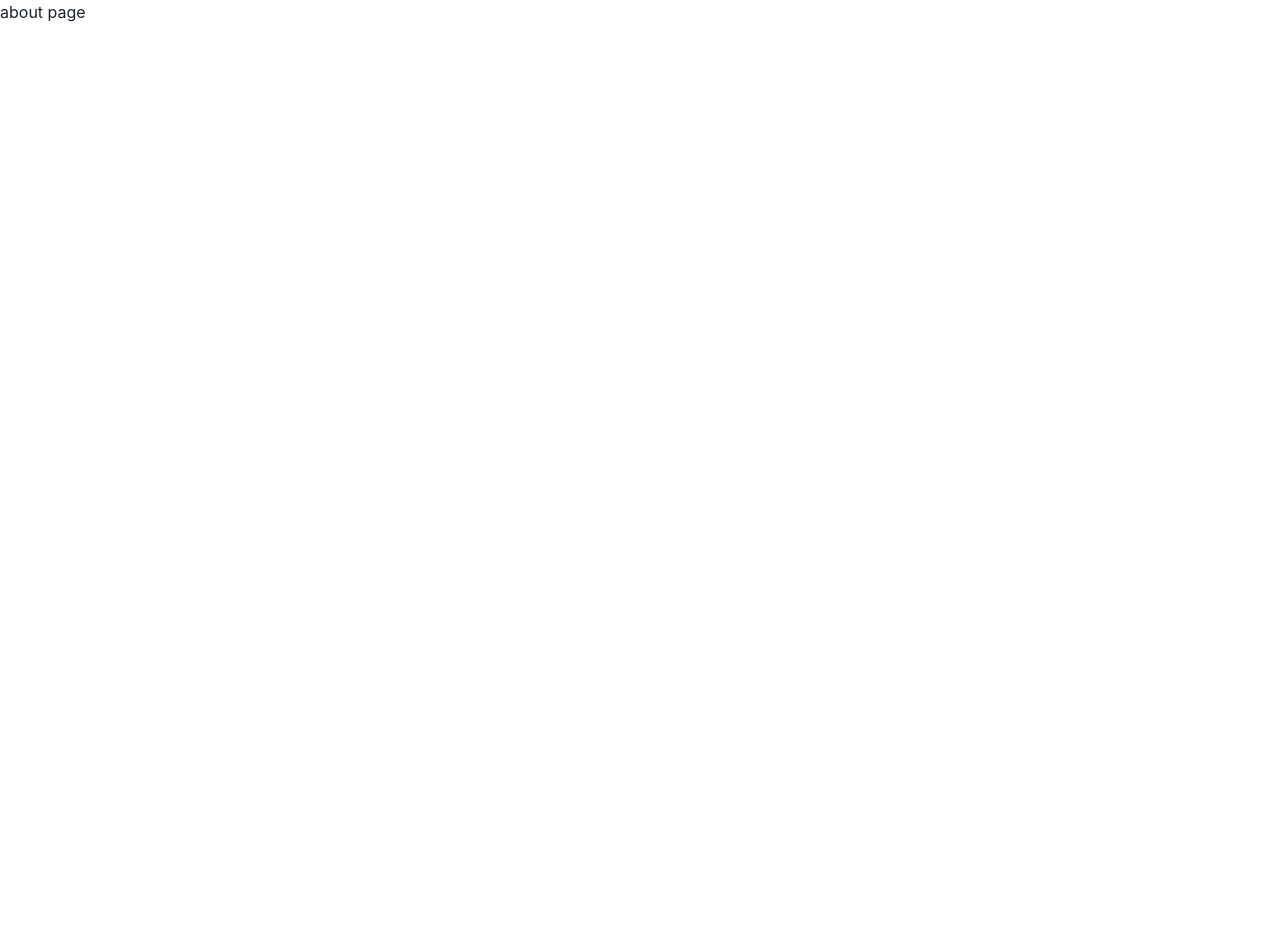
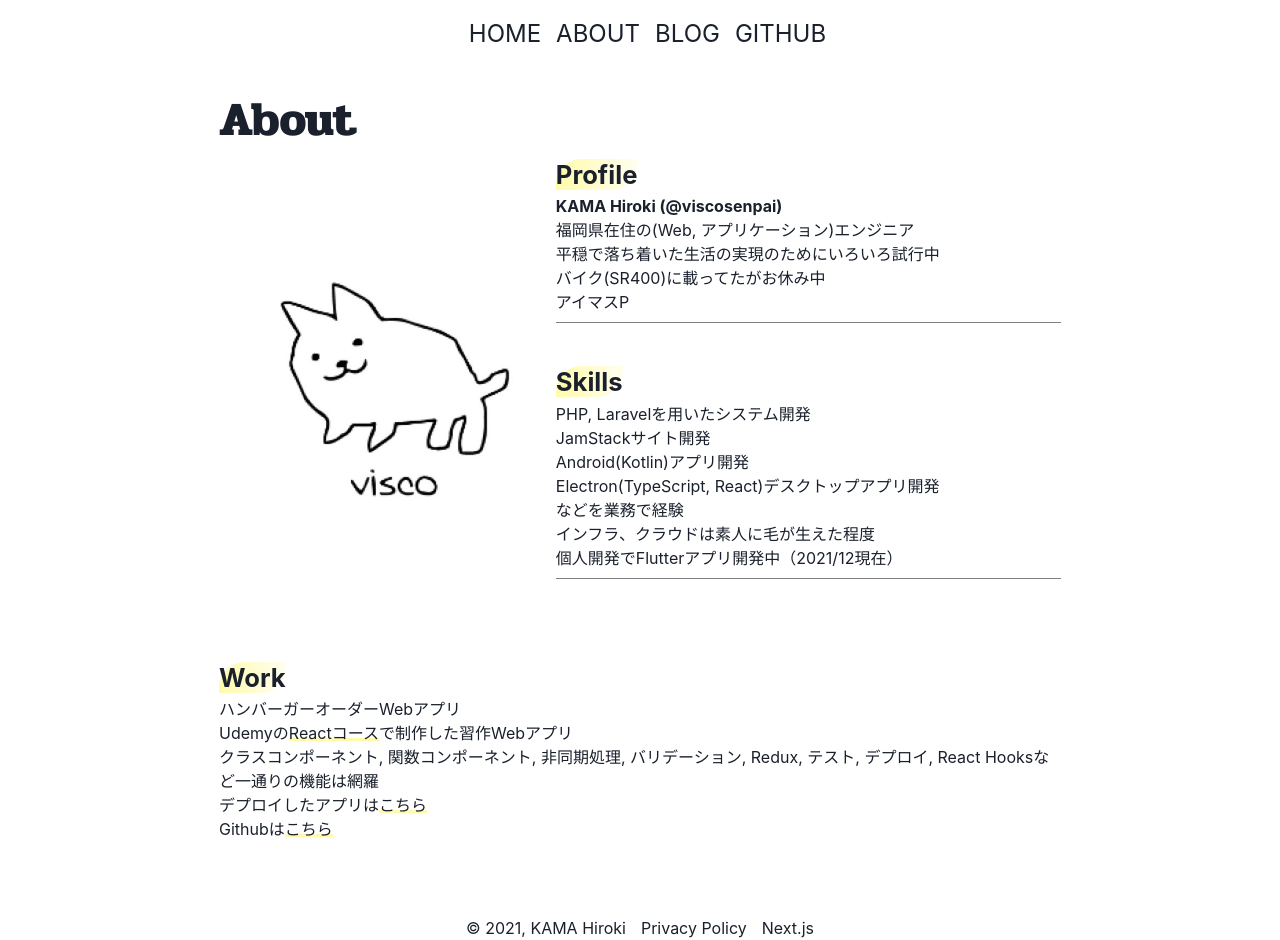
Before and after one commit to viscosenpai/viscosenpai.github.io, a Next.js app: page /about in a window 1280 px wide. Before the commit the page ends 800 px from the top, so only its background shows below. Built offline with nearby package versions, Linux system fonts and the light colour scheme.

Commit message:
[add] aboutページ再現

```diff
--- a/src/components/header.tsx
+++ b/src/components/header.tsx
@@ -19,7 +19,7 @@ const Header = () => {
       alignItems="center"
       justify="center"
       padding="1rem"
-      fontSize="1.2rem"
+      fontSize="1.5rem"
     >
       <Box maxW="890px">
         <NavLink href="/">HOME</NavLink>
--- /dev/null
+++ b/src/components/markerHeader.tsx
@@ -0,0 +1,19 @@
+import { chakra, useColorModeValue } from '@chakra-ui/react';
+import { Props } from 'framer-motion/types/types';
+import { FC } from 'react';
+
+const MarkerHeader: FC<Props> = (props) => (
+  <chakra.h3
+    display="inline"
+    borderRadius="1em 0 1em 0"
+    bgGradient={useColorModeValue(
+      'linear(to-r, #fffa96cc, #fffa9626)',
+      'linear(to-r, #f92672cc, #fffa9626)'
+    )}
+    fontSize="1.6rem"
+    fontWeight="bold"
+    {...props}
+  />
+);
+
+export default MarkerHeader;
--- /dev/null
+++ b/src/components/markerLink.tsx
@@ -0,0 +1,18 @@
+import { Link, LinkProps, useColorModeValue } from '@chakra-ui/react';
+
+const MarkerLink = (props: LinkProps) => (
+  <Link
+    position="relative"
+    textDecoration="none"
+    bgGradient={useColorModeValue(
+      'linear(to-r, #fffa96cc, #fffa96cc)',
+      'linear(to-r, #f92672cc, #f92672cc)'
+    )}
+    backgroundRepeat="no-repeat"
+    backgroundSize="100% 0.2em"
+    backgroundPosition="0 88%"
+    {...props}
+  />
+);
+
+export default MarkerLink;
--- /dev/null
+++ b/src/components/pageHeader.tsx
@@ -0,0 +1,14 @@
+import { FC } from 'react';
+import { chakra } from '@chakra-ui/system';
+import { Props } from 'framer-motion/types/types';
+
+const PageHeader: FC<Props> = (props) => (
+  <chakra.h2
+    fontFamily="Pridi"
+    fontSize="3rem"
+    fontWeight="extrabold"
+    {...props}
+  />
+);
+
+export default PageHeader;
--- /dev/null
+++ b/src/components/seo.tsx
@@ -0,0 +1,21 @@
+import React from 'react';
+import Head from 'next/head';
+
+const SEO = ({
+  title = 'KAMA Hiroki: Portfolio',
+  description = `I'm (Web, Flutter) Application Developer.`,
+}) => (
+  <Head>
+    <title>{title}</title>
+    <meta name="description" content={description} />
+    <meta property="og:title" content={title} />
+    <meta property="og:description" content={description} />
+    <meta property="og:type" content="website" />
+    <meta property="twitter:card" content="summary" />
+    <meta property="twitter:creator" content="@viscosenpai" />
+    <meta property="twitter:title" content={title} />
+    <meta property="twitter:description" content={description} />
+  </Head>
+);
+
+export default SEO;
--- a/src/pages/_document.tsx
+++ b/src/pages/_document.tsx
@@ -8,7 +8,7 @@ export default class MyDocument extends NextDocument {
       <Html lang="ja">
         <Head>
           <link
-            href="https://fonts.googleapis.com/css2?family=Pridi&display=swap"
+            href="https://fonts.googleapis.com/css2?family=Pridi:wght@400;700&display=swap"
             rel="stylesheet"
           />
         </Head>
--- a/src/pages/about.tsx
+++ b/src/pages/about.tsx
@@ -1,7 +1,105 @@
 import React from 'react';
+import { Box, Flex } from '@chakra-ui/layout';
+import { chakra } from '@chakra-ui/system';
+import { Image } from '@chakra-ui/image';
+import SEO from 'src/components/seo';
+import Layout from 'src/components/layout';
+import PageHeader from 'src/components/pageHeader';
+import MarkerHeader from 'src/components/markerHeader';
+import MarkerLink from 'src/components/markerLink';
 
 const About = () => {
-  return <div>about page</div>;
+  return (
+    <>
+      <SEO
+        title="About page | KAMA Hiroki: Portfolio"
+        description="Work, background, specialty."
+      />
+      <Layout>
+        <Box mx="auto" my="0" maxW="890px" px="1.5rem" py="1rem">
+          <PageHeader>About</PageHeader>
+          <Flex mb="40px" justify="center" width="100%">
+            <Box as="span" mt="6%" width="40%" textAlign="center">
+              <Image src="images/profile_image.jpeg" alt="@viscosenpai" />
+            </Box>
+            <Box width="60%">
+              <MarkerHeader>Profile</MarkerHeader>
+              <chakra.p mb="2.5rem" pb="2" borderBottom="1px solid gray">
+                <strong>KAMA Hiroki (@viscosenpai)</strong>
+                <br />
+                福岡県在住の(Web, アプリケーション)エンジニア
+                <br />
+                平穏で落ち着いた生活の実現のためにいろいろ試行中
+                <br />
+                バイク(SR400)に載ってたがお休み中
+                <br />
+                アイマスP
+              </chakra.p>
+              <MarkerHeader>Skills</MarkerHeader>
+              <chakra.p mb="2.5rem" pb="2" borderBottom="1px solid gray">
+                PHP, Laravelを用いたシステム開発
+                <br />
+                JamStackサイト開発
+                <br />
+                Android(Kotlin)アプリ開発
+                <br />
+                Electron(TypeScript, React)デスクトップアプリ開発
+                <br />
+                などを業務で経験
+                <br />
+                インフラ、クラウドは素人に毛が生えた程度
+                <br />
+                個人開発でFlutterアプリ開発中（2021/12現在）
+              </chakra.p>
+            </Box>
+          </Flex>
+          <Flex justify="center" mb="6.67" width="100%">
+            <Box mb="2.5rem" pb="12px">
+              <MarkerHeader>Work</MarkerHeader>
+              <Box width="100%">
+                <chakra.h4 mx="auto" my="0">
+                  ハンバーガーオーダーWebアプリ
+                </chakra.h4>
+                <p>
+                  Udemyの
+                  <MarkerLink
+                    href="https://www.udemy.com/course/react-the-complete-guide-incl-redux/"
+                    target="_blank"
+                    rel="noreferrer"
+                  >
+                    Reactコース
+                  </MarkerLink>
+                  で制作した習作Webアプリ
+                  <br />
+                  クラスコンポーネント, 関数コンポーネント, 非同期処理,
+                  バリデーション, Redux, テスト, デプロイ, React
+                  Hooksなど一通りの機能は網羅
+                  <br />
+                  デプロイしたアプリは
+                  <MarkerLink
+                    href="https://react-my-burger-4e9f1.web.app/"
+                    target="_blank"
+                    rel="noreferrer"
+                  >
+                    こちら
+                  </MarkerLink>
+                  <br />
+                  Githubは
+                  <MarkerLink
+                    href="https://github.com/viscosenpai/react-complete-guide"
+                    target="_blank"
+                    rel="noreferrer"
+                  >
+                    こちら
+                  </MarkerLink>
+                </p>
+              </Box>
+            </Box>
+          </Flex>
+        </Box>
+      </Layout>
+    </>
+  );
 };
 
 export default About;
```
Also changed, not shown: src/pages/index.tsx (+8 -4 lines), public/images/profile_image.jpeg (added).
